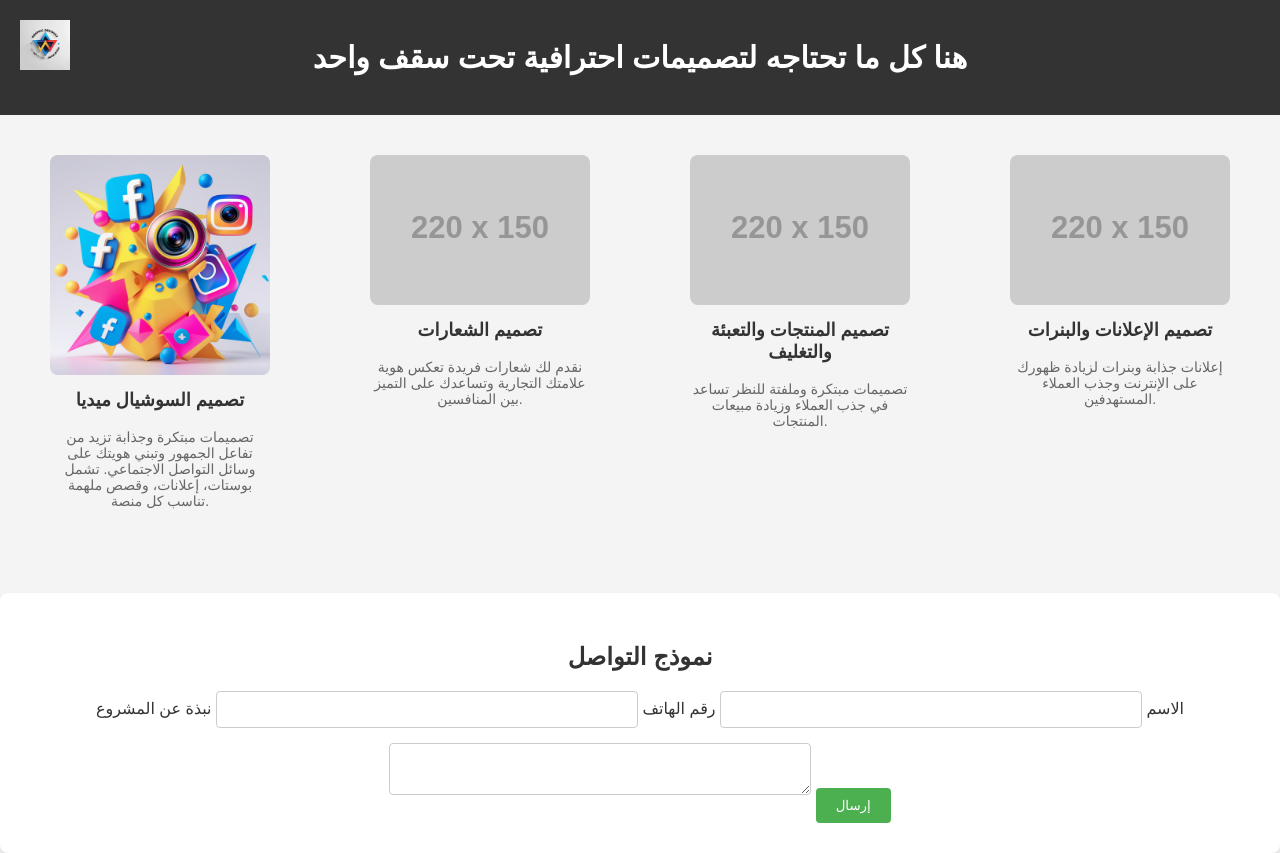
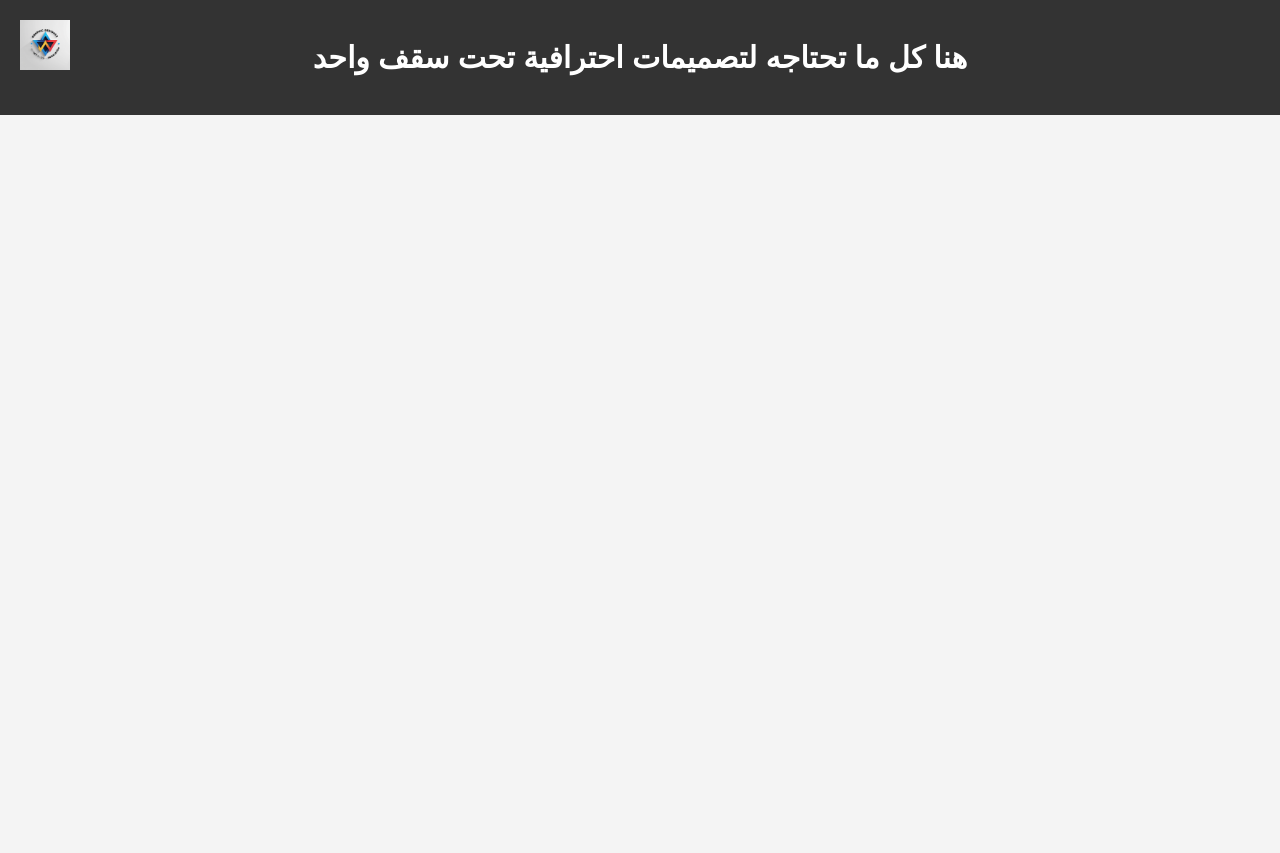
Before and after one commit to AhmadMax1418/Design-by-Ahmad-, a plain HTML site: page index.html in a window 1280 px wide. After the commit the page ends 800 px from the top, so only its background shows below. Drawn offline with Linux system fonts and the light colour scheme; placeholder pictures from the web are drawn by us.

Commit message:
Update index.html

```diff
--- a/index.html
+++ b/index.html
@@ -24,64 +24,15 @@
         header h1 {
             font-size: 30px;
         }
-        .services {
-            display: flex;
-            justify-content: space-around;
-            margin-top: 40px;
-            flex-wrap: wrap;
+        .header-logo {
+            position: absolute;
+            top: 20px;
+            left: 20px;
         }
-        .service-item {
-            text-align: center;
-            width: 220px;
-            margin-bottom: 20px;
-        }
-        .service-item img {
-            width: 100%;
-            height: auto;
-            border-radius: 8px;
-            transition: transform 0.3s;
-        }
-        .service-item img:hover {
-            transform: scale(1.1);
-        }
-        .service-item h3 {
-            font-size: 18px;
-            margin-top: 10px;
-        }
-        .service-item p {
-            font-size: 14px;
-            color: #666;
-        }
-        .contact-form {
-            margin-top: 50px;
-            text-align: center;
-            background-color: #fff;
-            padding: 30px;
-            border-radius: 8px;
-            box-shadow: 0 4px 6px rgba(0, 0, 0, 0.1);
-        }
-        .contact-form h2 {
-            font-size: 24px;
-            margin-bottom: 20px;
-        }
-        .contact-form input, .contact-form textarea {
-            margin-bottom: 15px;
-            padding: 10px;
+        .container {
             width: 80%;
-            max-width: 400px;
-            border: 1px solid #ccc;
-            border-radius: 4px;
-        }
-        .contact-form button {
-            padding: 10px 20px;
-            background-color: #4CAF50;
-            color: white;
-            border: none;
-            border-radius: 4px;
-            cursor: pointer;
-        }
-        .contact-form button:hover {
-            background-color: #45a049;
+            margin: 0 auto;
+            padding: 20px 0;
         }
     </style>
 </head>
@@ -93,53 +44,14 @@
     </header>
 
     <!-- صورة اللوجو في أعلى يسار الصفحة -->
-    <div style="position: absolute; top: 20px; left: 20px;">
+    <div class="header-logo">
         <img src="https://github.com/AhmadMax1418/Design-by-Ahmad-/blob/main/Leonardo_Phoenix_10_A_modern_bold_logo_that_showcases_a_graphi_0.jpg" alt="Logo" style="width: 50px; height: 50px;">
     </div>
 
-    <!-- خدمات الموقع -->
-    <section class="services">
-        <div class="service-item">
-            <img src="https://github.com/AhmadMax1418/Design-by-Ahmad-/blob/main/Leonardo_Phoenix_10_A_dynamic_and_engaging_social_media_post_b_2.jpg" alt="تصميم السوشيال ميديا">
-            <h3>تصميم السوشيال ميديا</h3>
-            <p>تصميمات مبتكرة وجذابة تزيد من تفاعل الجمهور وتبني هويتك على وسائل التواصل الاجتماعي. تشمل بوستات، إعلانات، وقصص ملهمة تناسب كل منصة.</p>
-        </div>
-        <!-- الخدمة الثانية -->
-        <div class="service-item">
-            <img src="https://via.placeholder.com/220x150" alt="تصميم الشعارات">
-            <h3>تصميم الشعارات</h3>
-            <p>نقدم لك شعارات فريدة تعكس هوية علامتك التجارية وتساعدك على التميز بين المنافسين.</p>
-        </div>
-        <!-- الخدمة الثالثة -->
-        <div class="service-item">
-            <img src="https://via.placeholder.com/220x150" alt="تصميم المنتجات والتعبئة والتغليف">
-            <h3>تصميم المنتجات والتعبئة والتغليف</h3>
-            <p>تصميمات مبتكرة وملفتة للنظر تساعد في جذب العملاء وزيادة مبيعات المنتجات.</p>
-        </div>
-        <!-- الخدمة الرابعة -->
-        <div class="service-item">
-            <img src="https://via.placeholder.com/220x150" alt="تصميم الإعلانات والبنرات">
-            <h3>تصميم الإعلانات والبنرات</h3>
-            <p>إعلانات جذابة وبنرات لزيادة ظهورك على الإنترنت وجذب العملاء المستهدفين.</p>
-        </div>
-    </section>
-
-    <!-- نموذج التواصل -->
-    <section class="contact-form">
-        <h2>نموذج التواصل</h2>
-        <form action="mailto:your-email@example.com" method="post" enctype="text/plain">
-            <label for="name">الاسم</label>
-            <input type="text" id="name" name="name" required>
-
-            <label for="phone">رقم الهاتف</label>
-            <input type="tel" id="phone" name="phone" required>
-
-            <label for="project">نبذة عن المشروع</label>
-            <textarea id="project" name="project" required></textarea>
-
-            <button type="submit">إرسال</button>
-        </form>
-    </section>
+    <!-- المحتوى الرئيسي داخل حاوية لتوسيط العناصر -->
+    <div class="container">
+        <!-- هنا تقدر تضيف باقي العناصر زي الخدمات، نموذج التواصل، إلخ. -->
+    </div>
 
 </body>
 </html>
```
